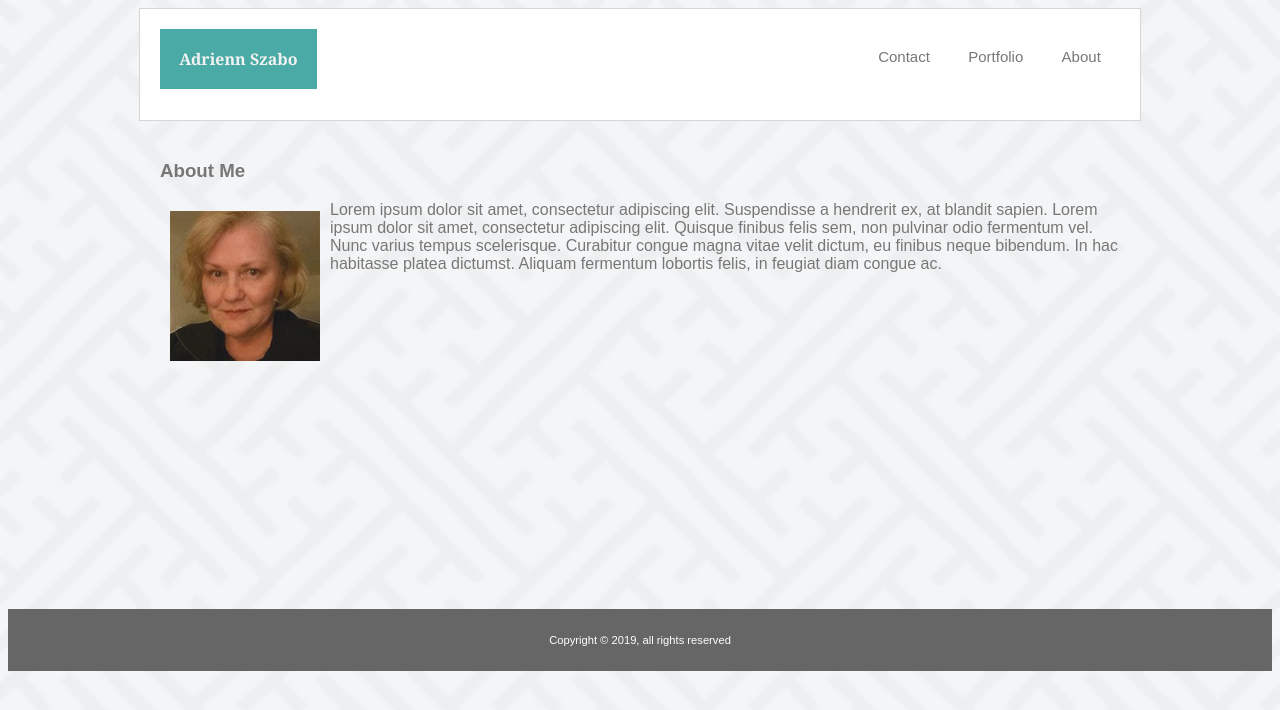
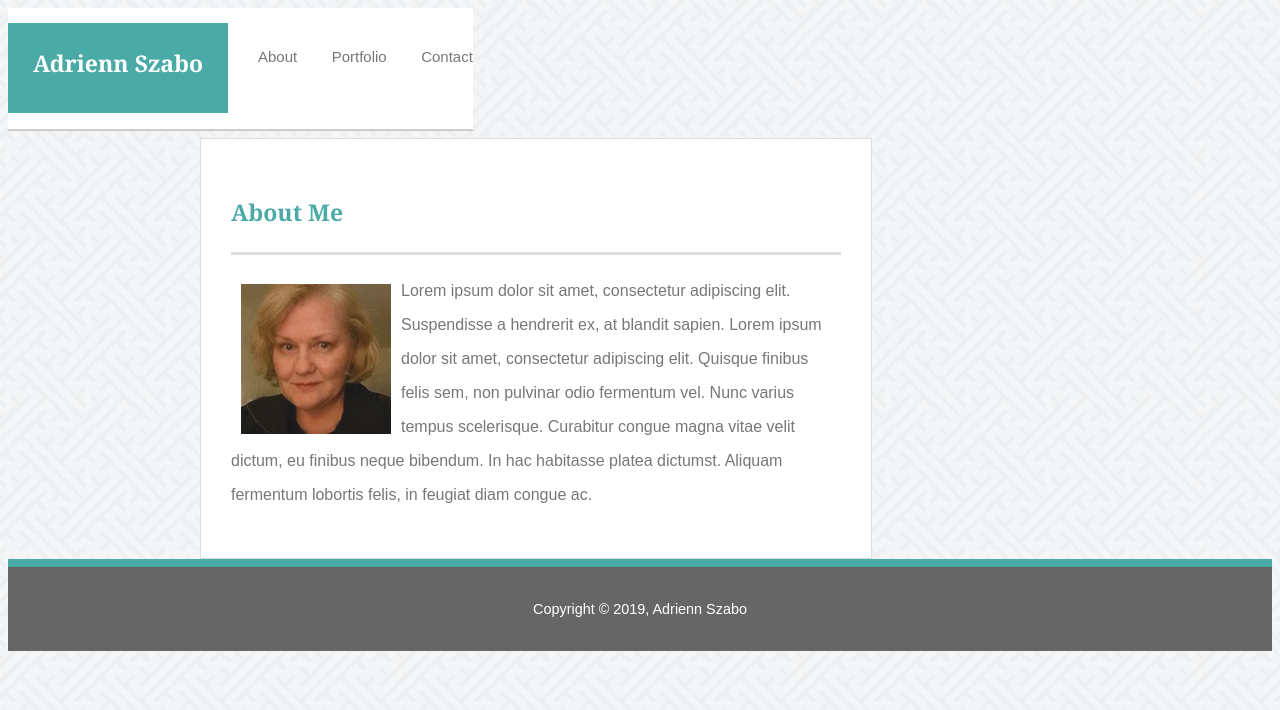
Before and after one commit to Adrienne-S/Basic-Portfolio, a plain HTML site: page index.html in a window 1280 px wide. Drawn offline with Linux system fonts and the light colour scheme.

Commit message:
updated header and footer

```diff
--- a/assets/css/style.css
+++ b/assets/css/style.css
@@ -1,67 +1,71 @@
-
-/*Body styling */
 body {
     color: #777777;
     font-family: Arial, Helvetica, sans-serif;
+    font-size: 1em;
+    line-height: 34px;
     background: url(../images/interlaced.png);
-    background-size: cover;
+}
+* {
+    box-sizing: border-box;
+}
+.container {
+    clear: both;
+    max-width: 960px;
+    margin: 0 auto;
+    width: 100%;
 }
 
-.wrapperNav {
-    background-color: #ffffff;
-    align-content:center;
-    border: 1px solid #cccc;
-    max-width: 960px;
-    margin: 0 auto;
-    padding: 20px;
-}
-
-/* Style the top name banner */
-.topNav h1 {
-    float: left;
-    background-color: #4aaaa5;
-    text-align: center;
-    color: #f2f2f2;
-    font-family: Georgia, 'Times New Roman', Times, serif;
-    height: 2%;
-    width: max;
-    margin-top: 0;
-    margin-right: -5%;
-    padding: 2% 2%;
-    font-size: 100%;
-    }
-
-/* Style the top nav links */
-.topNav a {
-    float: right;
+.container a {
     color: #777777;
-    margin-left: auto;
-    margin-top: 0;
-    padding: 2% 2%;
+    margin-left: 30x;
+    padding-left: 30px;
     font-size: 15px;
     text-decoration: none;
     display: inline-block;
-  }
+    line-height: 18px;
+    }
+/* Style the top name banner */
+#name {
+    float: left;
+    width: 220px;
+    height: 90px;
+    font-family: Georgia, 'Times New Roman', Times, serif;
+    color: #ffffff;
+    text-align: center;
+    line-height: 80px;
+    font-size: 23px;
+    background: #4aaaa5;
+}
 
-  /* Change the color of links on hover */
-  .topNav a:hover {
+/*Header position*/
+#topNav {
+    position: absolute;
+    margin: 0 0 30px;
+    background: #ffffff;
+    border-bottom: 2px solid #cccccc;
+    max-width: 960px;
+    z-index: 1;
+}
+
+/* Style the top nav links */
+nav{
+    float: right;
+    margin-top: 32px;
+}
+
+/* Change the color of links on hover */
+  .container a:hover {
     color: #4BAB76;
 }
 
-/*Positioning content*/
-.wrapper {
-    position: relative;
-    background-color: #ffffff
-    border-color: 1px solid #dddddd;
-    max-width: 960px;
-    margin: 0 auto;
-    padding: 20px;
-
-}
-
-#.container{
-    float: left;
-    background-color: blue;
+.middle h1{
+    font-family: Georgia, 'Times New Roman', Times, serif;
+    color: #4aaaa5;
+    font-weight: 600;
+    padding-bottom: 15px;
+    font-size: 23px;
+    line-height: 49px;
+    border-bottom: 3px solid #dddddd;
 }
 
 img {
@@ -76,19 +80,26 @@ img:hover{
     filter: alpha(opacity=50); /* For IE8 and earlier */
 }
 
+/*Main section*/
+#container2{
+    padding-top: 130px;
+}
+.middle{
+    float: left;
+    background: #ffffff;
+    width: 70%;
+    margin: 00 40px 0;
+    padding: 30px;
+    border: 1px solid #dddddd;
+}
 /* Footer positioning */
-#bottom {
+footer {
     position: relative;
     background-color: #666666;
     color: #fff;
     text-align: center;
-    margin-top: 300px;
-    font-family: Arial, Helvetica, sans-serif;
-    font-size: .7em;
-    padding: 2% 2%;
+    font-size: .9em;
+    padding: 25px 0;
+    border-top: 8px solid #4aaaa5;
     clear: both;
 }
-
-.clearfix {
-overflow: auto;
-}
--- a/index.html
+++ b/index.html
@@ -10,37 +10,28 @@
 
 <body>
     <!-- Top Nav Section -->
-    <div class="wrapperNav"class="clearfix">
-            <div class="topNav">
-        <header>
-            <h1>Adrienn Szabo <br>
+    <header id="topNav">
+        <div class="container">
+            <h1 id="name">Adrienn Szabo <br>
             </h1>
-        </header>
+
             <nav>
                 <a class="nav-link active" href="index.html">About</a>
                 <a class="nav-link" href="portfolio.hmtl">Portfolio</a>
                 <a class="nav-link" href="contact.html">Contact</a>
             </nav>
         </div>
-    </div>
-    <!-- Wrapper -->
-    <div class="wrapper"class="clearfix">
-        <div class="container"></div>
-        <div>
-            <section id="content">
-                <!---Article (With a Heading) within Section-->
-                <article>
-                    <!--Header within the Article-->
-                    <header>
-                        <h1>About Me</h1>
     </header>
 
-                    <div id="photo">
-                        <!-- ADD PHOTO -->
+    <!-- Main Section -->
+    <div id="container2" class="container">
+        <section class="middle">
+            <!--Header within section-->
+            <h1>About Me</h1>
+            <!--Find another Photo?-->
             <img src="assets/images/portfolio-photo.jpg" alt="Portfolio photo" class="img-thumbnail">
-                    </div>
 
-                    <!-- Article copy to EDIT-->
+            <!-- Main copy to EDIT-->
             <p>Lorem ipsum dolor sit amet, consectetur adipiscing elit. Suspendisse a hendrerit ex, at blandit
                 sapien.
                 Lorem ipsum dolor sit amet, consectetur adipiscing elit. Quisque finibus felis sem, non pulvinar
@@ -49,15 +40,14 @@
                 Curabitur congue magna vitae velit dictum, eu finibus neque bibendum. In hac habitasse platea
                 dictumst.
                 Aliquam fermentum lobortis felis, in feugiat diam congue ac. </p>
-                </article>
+        </section>
     </div>
+
+    <footer>
+    <div class="container">
+        Copyright &copy; 2019, Adrienn Szabo
     </div>
-    </section>
-    <div ID="bottom"class="clearfix">
-        <div class="footer"></div>
-        <footer>Copyright &copy; 2019, all rights reserved
     </footer>
-    </div>
 </body>
 
 </html>
--- a/styletest.css
+++ b/styletest.css
@@ -1,10 +1,249 @@
-.topnav {
-float: left;
-font-color: #777777;
+body {
+  font-family: 'Arial', 'Helvetica Neue', Helvetica, sans-serif;
+  font-size: 18px;
+  color: #777;
+  line-height: 34px;
+  background: url("../images/concrete_seamless.png");
+}
+* {
+  box-sizing: border-box;
+}
+/*general*/
+.container {
+  clear: both;
+  margin: 0 auto;
+  width: 100%;
+  max-width: 960px;
+}
+h1,
+h2,
+h3,
+p {
+  margin-bottom: 20px;
+}
+p:last-child {
+  margin-bottom: 0;
+}
+h1,
+h2,
+h3 {
+  font-family: 'Georgia', Times, Times New Roman, serif;
+  color: #4aaaa5;
+  font-weight: 700;
+}
+h1 {
+  padding-bottom: 20px;
+  font-size: 30px;
+  line-height: 49px;
+  border-bottom: 3px solid #ddd;
+}
+h2,
+h3 {
+  font-size: 22px;
+}
+/*header*/
+#masthead {
+  position: fixed;
+  z-index: 99;
+  margin: 0 0 30px;
+  overflow: auto;
+  width: 100%;
+  color: #fff;
+  background: #fff;
+  border-bottom: 2px solid #ccc;
+}
+#logo {
+  width: 250px;
+  height: 90px;
+  float: left;
+  font-family: 'Georgia', Times, Times New Roman, serif;
+  text-align: center;
+  line-height: 90px;
+  color: #fff;
+  font-weight: 700;
+  font-size: 30px;
+  text-decoration: none;
+  background: #4aaaa5;
+}
+nav {
+  float: right;
+  margin-top: 25px;
+}
+nav a {
+  display: inline-block;
+  margin-left: 15px;
+  padding-left: 15px;
+  color: #999;
+  text-decoration: none;
+  line-height: 18px;
+  border-left: 1px solid #efefef;
+}
+nav a:first-child {
+  border-left: 0 none;
+}
+/*footer*/
+footer {
+  padding: 30px 0;
+  clear: both;
+  color: #fff;
+  color: #ccc;
+  font-size: 12px;
+  text-align: center;
+  background: #666;
+  border-top: 8px solid #4aaaa5;
+}
+/*sidebar*/
+.sidebar {
+  padding: 30px;
+  width: 27%;
+  float: right;
+  margin-bottom: 20px;
+  background: #fff;
+  border: 1px solid #ddd;
+}
+h3,
+.sidebar h2 {
+  padding-bottom: 20px;
+  margin-bottom: 15px;
+  line-height: 22px;
+  border-bottom: 2px solid #eee;
+}
+.social {
+  width: 62px;
+  height: 62px;
+  margin-top: 8px;
+  margin-right: 5px;
+}
+.social:last-child {
+  margin-right: 0;
+}
+/*main*/
+#main-container {
+  padding-top: 130px;
+}
+.main-section {
+  padding: 30px;
+  margin: 0 0 40px 0;
+  width: 70%;
+  float: left;
+  background: #fff;
+  border: 1px solid #ddd;
+}
+/*portfolio page*/
+.work {
+  position: relative;
+  width: 274px;
+  overflow: auto;
+  float: left;
+  margin: 20px 0 25px;
+}
+.work:nth-child(even) {
+  margin-right: 40px;
+}
+.work img {
+  width: 100%;
+  border: 0 none;
+  opacity: .8;
+}
+.work h3 {
+  position: absolute;
+  bottom: 20px;
+  margin-bottom: 0;
+  padding: 15px;
+  width: 100%;
+  color: #fff;
+  text-align: center;
+  line-height: 30px;
+  font-weight: 300;
+  background: #4aaaa5;
+  border-bottom: 0;
+}
+.auth-image {
+  width: 200px;
+  height: auto;
+  margin-top: 10px;
+  margin-right: 25px;
+  float: left;
+}
+/*contact page*/
+#contact-form ul {
+  margin-bottom: 20px;
+}
+#contact-form li {
+  margin-bottom: 10px;
+}
+label,
+input[type=text],
+input[type=email],
+textarea {
+  display: block;
+  width: 100%;
+}
+input[type=text],
+input[type=email],
+textarea {
+  height: 35px;
+  padding: 0 10px;
+  font-size: 14px;
+  border: 1px solid #ddd;
+}
+textarea {
+  height: 200px;
+}
+input[type=submit] {
+  padding: 10px 30px;
+  color: #fff;
+  font-size: 18px;
+  cursor: pointer;
+  background: #4aaaa5;
+  border: 0 none;
 }
 
-.wrapper {
-    width: 600px;
-    padding: 20px;
-    margin: 0 auto;
+/*Media inqueries start here*/
+
+
+@media screen and (max-width: 980px ) {
+  .sidebar {
+    width: 37%;
   }
+  .main-section {
+    width: 60%;
+  }
+  #masthead {
+   width: 100%;
+  }
+  #logo {
+  width: 100%;
+
+}
+
+@media screen and (max-width: 768px) {
+  .sidebar {
+    width: 100%;
+  }
+  .main-section {
+    width: 100%;
+  }
+    #masthead {
+   width: 100%;
+  }
+   #logo {
+  width: 100%;
+}
+
+
+@media screen and (max-width: 640) {
+
+  .sidebar {
+    width: 70%;
+    float: none;
+  }
+  .main-section {
+    width: 100%;
+  }
+    #masthead {
+    width: 100%;
+  }
+    #logo {
+    width: 100%;
+}
```
Also changed, not shown: testing.html (+42 -45 lines). Lines whose indentation alone changed are shown as unchanged.
